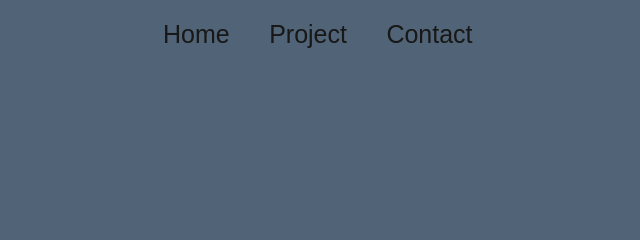
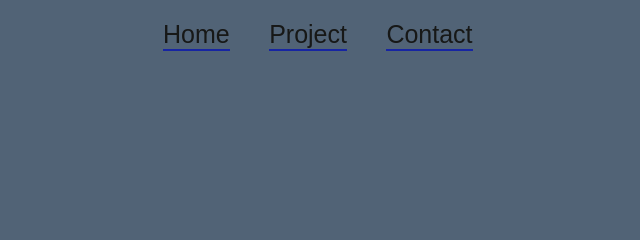
Before and after one commit to sanjanashahh/sanjana.github.io, a plain HTML site: page index.html in a window 1280 px wide. Shown: the top 240 px of the page, 0-640 px from the left. Drawn offline with nearby package versions, Linux system fonts and the light colour scheme.

Commit message:
stylesheet.css

```diff
--- a/stylesheet.css
+++ b/stylesheet.css
@@ -47,6 +47,8 @@ body
     font-size: 25px;
     color: #171817;
     text-decoration: none;
+    border-bottom: 2px solid transparent;
+    border-bottom-color: #1725a2;
     font-weight: 500;
     margin-left: 35px;
     transition: .3s;
```
